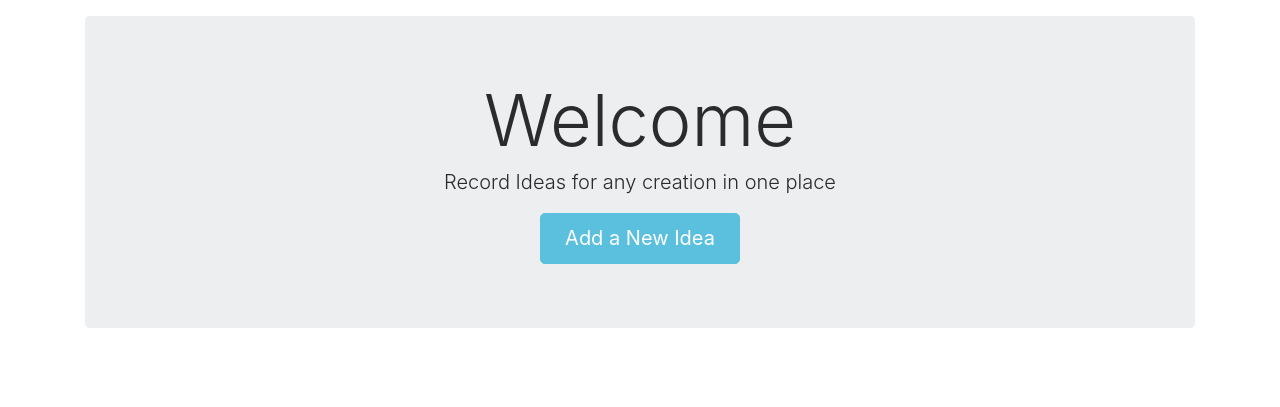
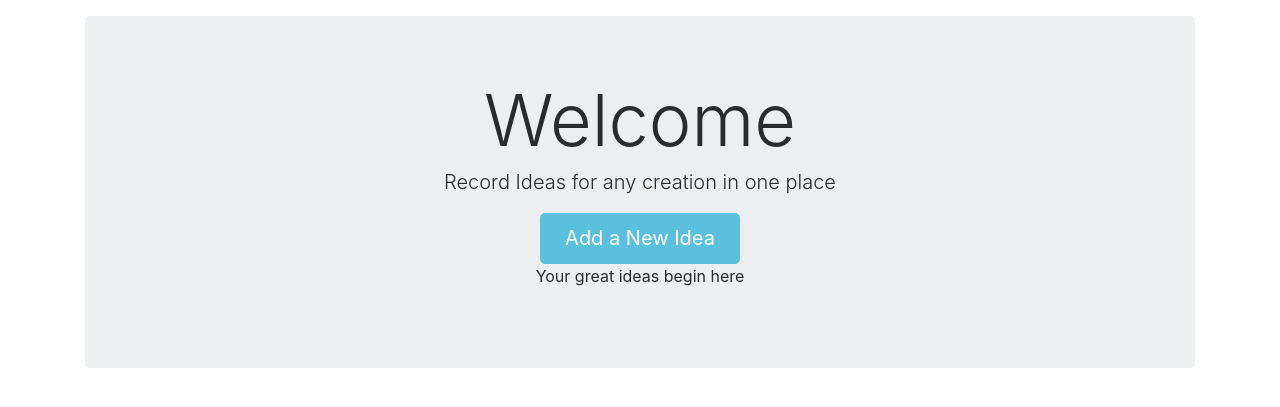
Before and after one commit to scotpfleghaar/Idea-project, a Node server app: page / in a window 1280 px wide. Shown: the part 56-463 px from the top of the page. Run offline with Node 20, Linux system fonts and the light colour scheme; some libraries are stand-ins or nearby versions.

Commit message:
Fixed Link and Slogin

```diff
--- a/views/index.handlebars
+++ b/views/index.handlebars
@@ -6,4 +6,7 @@
         Record Ideas for any creation in one place
     </p>
     <a href="/users/register" class="btn btn-info btn-lg">Add a New Idea</a>
+     <p >
+        Your great ideas begin here
+    </p>
 </div>
--- a/views/partials/_navbar.handlebars
+++ b/views/partials/_navbar.handlebars
@@ -4,7 +4,7 @@
             aria-controls="navbarSupportedContent" aria-expanded="false" aria-label="Toggle navigation">
             <span class="navbar-toggler-icon"></span>
         </button>
-        <a class="navbar-brand" href="#">Idea</a>
+        <a class="navbar-brand" href="/">Idea</a>
         <div class="collapse navbar-collapse" id="navbarSupportedContent">
             <ul class="navbar-nav mr-auto">
                 <li class="nav-item">
```
